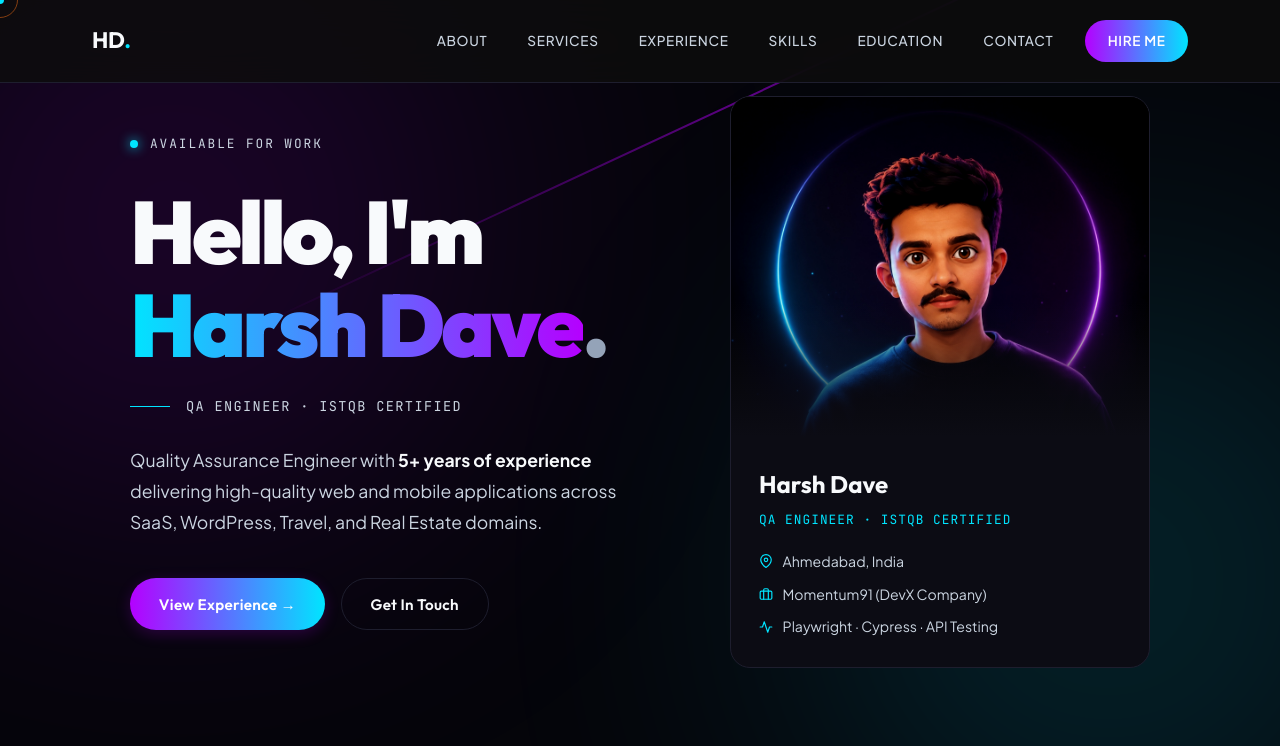
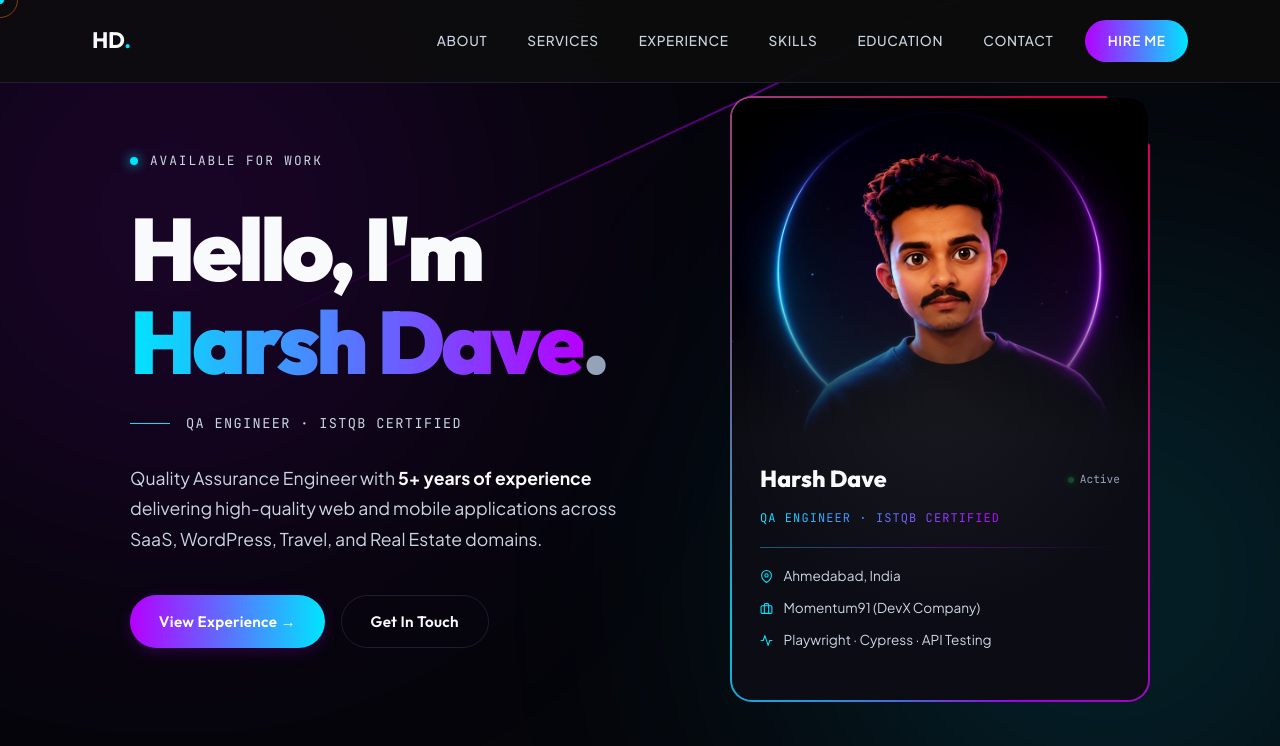
Before and after one commit to daveharshpro/Portfolio, a Next.js app: page / in a window 1280 px wide. Shown: the top 746 px of the page. Built offline with nearby package versions, Linux system fonts and the light colour scheme.

Commit message:
Hero section minor changes

```diff
--- a/src/components/Contact.tsx
+++ b/src/components/Contact.tsx
@@ -9,74 +9,71 @@ const fadeUp: Variants = {
 const cardSlide: Variants = {
   hidden: { opacity: 0, x: 60, filter: "blur(8px)" },
   visible: (i: number) => ({
-    opacity: 1,
-    x: 0,
-    filter: "blur(0px)",
+    opacity: 1, x: 0, filter: "blur(0px)",
     transition: { duration: 0.55, delay: i * 0.12, ease: [0.16, 1, 0.3, 1] },
   }),
 };
 
-/* ── Real, pixel-perfect brand SVG icons ─────────────────────────────────── */
+/* ── Shared gradient ID used across all icons ──────────────────────────── */
+const GRAD_ID = "icon-brand-gradient";
 
-// Gmail / Email — official envelope shape
+const GradDef = () => (
+  <defs>
+    <linearGradient id={GRAD_ID} x1="0%" y1="0%" x2="100%" y2="100%">
+      <stop offset="0%" stopColor="#00e5ff" />
+      <stop offset="100%" stopColor="#b500ff" />
+    </linearGradient>
+  </defs>
+);
+
+/* ── Real brand / pixel-perfect SVG icons ─────────────────────────────── */
+
 const EmailIcon = () => (
-  <svg width="26" height="26" viewBox="0 0 24 24" fill="none" xmlns="http://www.w3.org/2000/svg">
+  <svg width="24" height="24" viewBox="0 0 24 24" fill="none" xmlns="http://www.w3.org/2000/svg">
+    <GradDef />
+    <rect x="2" y="4" width="20" height="16" rx="3"
+      stroke={`url(#${GRAD_ID})`} strokeWidth="1.7" />
+    <path d="M2 8l8.172 5.743a3 3 0 0 0 3.656 0L22 8"
+      stroke={`url(#${GRAD_ID})`} strokeWidth="1.7" strokeLinecap="round" />
+  </svg>
+);
+
+const LinkedInIcon = () => (
+  <svg width="24" height="24" viewBox="0 0 24 24" xmlns="http://www.w3.org/2000/svg">
+    <GradDef />
+    {/* Official LinkedIn logo — rounded square with 'in' letterform */}
     <path
-      d="M2 6.5A2.5 2.5 0 0 1 4.5 4h15A2.5 2.5 0 0 1 22 6.5v11A2.5 2.5 0 0 1 19.5 20h-15A2.5 2.5 0 0 1 2 17.5V6.5z"
-      stroke="currentColor" strokeWidth="1.6"
-    />
-    <path
-      d="M2 7l8.172 5.743a3 3 0 0 0 3.656 0L22 7"
-      stroke="currentColor" strokeWidth="1.6" strokeLinecap="round"
+      fill={`url(#${GRAD_ID})`}
+      d="M20.447 20.452h-3.554v-5.569c0-1.328-.027-3.037-1.852-3.037-1.853 0-2.136 1.445-2.136 2.939v5.667H9.351V9h3.414v1.561h.046c.477-.9 1.637-1.85 3.37-1.85 3.601 0 4.267 2.37 4.267 5.455v6.286zM5.337 7.433a2.062 2.062 0 0 1-2.063-2.065 2.064 2.064 0 1 1 2.063 2.065zm1.782 13.019H3.555V9h3.564v11.452zM22.225 0H1.771C.792 0 0 .774 0 1.729v20.542C0 23.227.792 24 1.771 24h20.451C23.2 24 24 23.227 24 22.271V1.729C24 .774 23.2 0 22.222 0h.003z"
     />
   </svg>
 );
 
-// LinkedIn — official "in" square logo
-const LinkedInIcon = () => (
-  <svg width="26" height="26" viewBox="0 0 24 24" fill="currentColor" xmlns="http://www.w3.org/2000/svg">
-    <path d="M19 0H5C2.239 0 0 2.239 0 5v14c0 2.761 2.239 5 5 5h14c2.762 0 5-2.239 5-5V5c0-2.761-2.238-5-5-5zM8 19H5V8h3v11zM6.5 6.732c-.966 0-1.75-.79-1.75-1.764s.784-1.764 1.75-1.764 1.75.79 1.75 1.764-.783 1.764-1.75 1.764zM20 19h-3v-5.604c0-3.368-4-3.113-4 0V19h-3V8h3v1.765c1.396-2.586 7-2.777 7 2.476V19z"/>
+const GitHubIcon = () => (
+  <svg width="24" height="24" viewBox="0 0 24 24" fill={`url(#${GRAD_ID})`} xmlns="http://www.w3.org/2000/svg">
+    <GradDef />
+    <path d="M12 .297c-6.63 0-12 5.373-12 12 0 5.303 3.438 9.8 8.205 11.385.6.113.82-.258.82-.577 0-.285-.01-1.04-.015-2.04-3.338.724-4.042-1.61-4.042-1.61C4.422 18.07 3.633 17.7 3.633 17.7c-1.087-.744.084-.729.084-.729 1.205.084 1.838 1.236 1.838 1.236 1.07 1.835 2.809 1.305 3.495.998.108-.776.417-1.305.76-1.605-2.665-.3-5.466-1.332-5.466-5.93 0-1.31.465-2.38 1.235-3.22-.135-.303-.54-1.523.105-3.176 0 0 1.005-.322 3.3 1.23.96-.267 1.98-.399 3-.405 1.02.006 2.04.138 3 .405 2.28-1.552 3.285-1.23 3.285-1.23.645 1.653.24 2.873.12 3.176.765.84 1.23 1.91 1.23 3.22 0 4.61-2.805 5.625-5.475 5.92.42.36.81 1.096.81 2.22 0 1.606-.015 2.896-.015 3.286 0 .315.21.69.825.57C20.565 22.092 24 17.592 24 12.297c0-6.627-5.373-12-12-12" />
   </svg>
 );
 
-// GitHub — official Octocat logo path
-const GitHubIcon = () => (
-  <svg width="26" height="26" viewBox="0 0 24 24" fill="currentColor" xmlns="http://www.w3.org/2000/svg">
-    <path d="M12 .297c-6.63 0-12 5.373-12 12 0 5.303 3.438 9.8 8.205 11.385.6.113.82-.258.82-.577 0-.285-.01-1.04-.015-2.04-3.338.724-4.042-1.61-4.042-1.61C4.422 18.07 3.633 17.7 3.633 17.7c-1.087-.744.084-.729.084-.729 1.205.084 1.838 1.236 1.838 1.236 1.07 1.835 2.809 1.305 3.495.998.108-.776.417-1.305.76-1.605-2.665-.3-5.466-1.332-5.466-5.93 0-1.31.465-2.38 1.235-3.22-.135-.303-.54-1.523.105-3.176 0 0 1.005-.322 3.3 1.23.96-.267 1.98-.399 3-.405 1.02.006 2.04.138 3 .405 2.28-1.552 3.285-1.23 3.285-1.23.645 1.653.24 2.873.12 3.176.765.84 1.23 1.91 1.23 3.22 0 4.61-2.805 5.625-5.475 5.92.42.36.81 1.096.81 2.22 0 1.606-.015 2.896-.015 3.286 0 .315.21.69.825.57C20.565 22.092 24 17.592 24 12.297c0-6.627-5.373-12-12-12"/>
-  </svg>
-);
-
-// Google Maps Pin — clean teardrop with dot
 const LocationIcon = () => (
-  <svg width="26" height="26" viewBox="0 0 24 24" fill="none" xmlns="http://www.w3.org/2000/svg">
+  <svg width="24" height="24" viewBox="0 0 24 24" fill="none" xmlns="http://www.w3.org/2000/svg">
+    <GradDef />
     <path
       d="M12 2C8.13 2 5 5.13 5 9c0 5.25 7 13 7 13s7-7.75 7-13c0-3.87-3.13-7-7-7z"
-      fill="currentColor" opacity="0.25"
+      stroke={`url(#${GRAD_ID})`} strokeWidth="1.7" strokeLinejoin="round"
+      fill={`url(#${GRAD_ID})`} fillOpacity="0.12"
     />
-    <path
-      d="M12 2C8.13 2 5 5.13 5 9c0 5.25 7 13 7 13s7-7.75 7-13c0-3.87-3.13-7-7-7z"
-      stroke="currentColor" strokeWidth="1.6" strokeLinejoin="round"
-    />
-    <circle cx="12" cy="9" r="2.5" fill="currentColor"/>
+    <circle cx="12" cy="9" r="2.5" fill={`url(#${GRAD_ID})`} />
   </svg>
 );
 
 const contactLinks = [
-  { label: "Email",    value: "daveharsh09@gmail.com",                 href: "mailto:daveharsh09@gmail.com",              icon: <EmailIcon />    },
-  { label: "LinkedIn", value: "linkedin.com/in/harsh-dave-52b44688",   href: "https://www.linkedin.com/in/harsh-dave-52b44688/", icon: <LinkedInIcon /> },
-  { label: "GitHub",   value: "github.com/daveharshpro",               href: "https://github.com/daveharshpro",           icon: <GitHubIcon />   },
-  { label: "Location", value: "Ahmedabad, India",                      href: "#",                                         icon: <LocationIcon /> },
+  { label: "Email",    value: "daveharsh09@gmail.com",               href: "mailto:daveharsh09@gmail.com",                    icon: <EmailIcon />    },
+  { label: "LinkedIn", value: "linkedin.com/in/harsh-dave-52b44688", href: "https://www.linkedin.com/in/harsh-dave-52b44688/", icon: <LinkedInIcon /> },
+  { label: "GitHub",   value: "github.com/daveharshpro",             href: "https://github.com/daveharshpro",                 icon: <GitHubIcon />   },
+  { label: "Location", value: "Ahmedabad, India",                    href: "#",                                               icon: <LocationIcon /> },
 ];
-
-const iconStyle: React.CSSProperties = {
-  color: "#ffffff",
-  filter: "drop-shadow(0 0 8px rgba(255,255,255,0.85)) drop-shadow(0 0 18px rgba(255,255,255,0.4))",
-  flexShrink: 0,
-  display: "flex",
-  alignItems: "center",
-  justifyContent: "center",
-  width: "36px",
-};
 
 export default function Contact() {
   return (
@@ -136,17 +133,36 @@ export default function Contact() {
                 whileHover={{ background: "var(--bg-card-hover)", x: 5 } as never}
                 transition={{ duration: 0.22 }}
               >
-                {/* Glowing white icon — no background */}
-                <span style={iconStyle}>{link.icon}</span>
+                {/* Bare icon — no background, subtle 3D drop-shadow on hover */}
+                <motion.span
+                  style={{
+                    display: "flex", alignItems: "center", justifyContent: "center",
+                    width: "32px", flexShrink: 0,
+                    filter: "drop-shadow(0 2px 4px rgba(0,0,0,0.5))",
+                  }}
+                  whileHover={{
+                    filter: "drop-shadow(0 4px 10px rgba(0,0,0,0.7)) drop-shadow(0 0 6px rgba(0,229,255,0.18))",
+                    y: -2,
+                    transition: { duration: 0.2 },
+                  } as never}
+                >
+                  {link.icon}
+                </motion.span>
 
                 <div style={{ flex: 1, minWidth: 0 }}>
-                  <p style={{ fontFamily: "var(--font-mono)", fontSize: "0.72rem", color: "var(--text-muted)", letterSpacing: "0.1em", textTransform: "uppercase", marginBottom: "0.2rem" }}>{link.label}</p>
-                  <p style={{ fontSize: "0.9rem", color: "var(--text-primary)", fontWeight: 500, overflow: "hidden", textOverflow: "ellipsis", whiteSpace: "nowrap" }}>{link.value}</p>
+                  <p style={{ fontFamily: "var(--font-mono)", fontSize: "0.72rem", color: "var(--text-muted)", letterSpacing: "0.1em", textTransform: "uppercase", marginBottom: "0.2rem" }}>
+                    {link.label}
+                  </p>
+                  <p style={{ fontSize: "0.9rem", color: "var(--text-primary)", fontWeight: 500, overflow: "hidden", textOverflow: "ellipsis", whiteSpace: "nowrap" }}>
+                    {link.value}
+                  </p>
                 </div>
 
                 {/* Diagonal arrow */}
-                <svg width="15" height="15" viewBox="0 0 24 24" fill="none" stroke="var(--accent)" strokeWidth="2" strokeLinecap="round" strokeLinejoin="round" style={{ flexShrink: 0, opacity: 0.7 }}>
-                  <path d="M7 17L17 7M17 7H7M17 7v10"/>
+                <svg width="15" height="15" viewBox="0 0 24 24" fill="none"
+                  stroke="var(--accent)" strokeWidth="2" strokeLinecap="round" strokeLinejoin="round"
+                  style={{ flexShrink: 0, opacity: 0.6 }}>
+                  <path d="M7 17L17 7M17 7H7M17 7v10" />
                 </svg>
               </motion.a>
             ))}
--- a/src/components/Hero.tsx
+++ b/src/components/Hero.tsx
@@ -1,5 +1,6 @@
 "use client";
-import { motion, Variants } from "framer-motion";
+import { motion, useMotionValue, useTransform, useSpring, Variants } from "framer-motion";
+import { useRef } from "react";
 
 const fadeUp: Variants = {
   hidden: { opacity: 0, y: 40 },
@@ -11,13 +12,61 @@ const stagger: Variants = {
 };
 
 const stats = [
-  { value: "5+",  label: "Years Experience" },
-  { value: "20+", label: "Projects Delivered" },
-  { value: "4",   label: "Companies Served" },
+  { value: "5+",   label: "Years Experience" },
+  { value: "20+",  label: "Projects Delivered" },
+  { value: "4",    label: "Companies Served" },
   { value: "100%", label: "Client Satisfaction" },
 ];
 
+const infoRows = [
+  {
+    icon: (
+      <svg width="13" height="13" viewBox="0 0 24 24" fill="none" stroke="currentColor" strokeWidth="2" strokeLinecap="round" strokeLinejoin="round">
+        <path d="M21 10c0 7-9 13-9 13s-9-6-9-13a9 9 0 0 1 18 0z"/>
+        <circle cx="12" cy="10" r="3"/>
+      </svg>
+    ),
+    text: "Ahmedabad, India",
+  },
+  {
+    icon: (
+      <svg width="13" height="13" viewBox="0 0 24 24" fill="none" stroke="currentColor" strokeWidth="2" strokeLinecap="round" strokeLinejoin="round">
+        <rect x="2" y="7" width="20" height="14" rx="2" ry="2"/>
+        <path d="M16 21V5a2 2 0 0 0-2-2h-4a2 2 0 0 0-2 2v16"/>
+      </svg>
+    ),
+    text: "Momentum91 (DevX Company)",
+  },
+  {
+    icon: (
+      <svg width="13" height="13" viewBox="0 0 24 24" fill="none" stroke="currentColor" strokeWidth="2" strokeLinecap="round" strokeLinejoin="round">
+        <polyline points="22 12 18 12 15 21 9 3 6 12 2 12"/>
+      </svg>
+    ),
+    text: "Playwright · Cypress · API Testing",
+  },
+];
+
 export default function Hero() {
+  const cardRef = useRef<HTMLDivElement>(null);
+  const mouseX = useMotionValue(0.5);
+  const mouseY = useMotionValue(0.5);
+
+  const rotateX = useSpring(useTransform(mouseY, [0, 1], [7, -7]), { stiffness: 180, damping: 28 });
+  const rotateY = useSpring(useTransform(mouseX, [0, 1], [-7, 7]), { stiffness: 180, damping: 28 });
+
+  const handleMouseMove = (e: React.MouseEvent<HTMLDivElement>) => {
+    const rect = cardRef.current?.getBoundingClientRect();
+    if (!rect) return;
+    mouseX.set((e.clientX - rect.left) / rect.width);
+    mouseY.set((e.clientY - rect.top) / rect.height);
+  };
+
+  const handleMouseLeave = () => {
+    mouseX.set(0.5);
+    mouseY.set(0.5);
+  };
+
   return (
     <section id="hero" style={{ minHeight: "100vh", display: "flex", alignItems: "center", paddingTop: "6rem" }}>
       <div className="container" style={{ position: "relative" }}>
@@ -63,38 +112,58 @@ export default function Hero() {
             initial={{ opacity: 0, x: 60 }}
             animate={{ opacity: 1, x: 0 }}
             transition={{ duration: 0.9, ease: [0.16, 1, 0.3, 1], delay: 0.3 }}
+            style={{ perspective: "1200px" }}
           >
-            <div style={{
+            {/* Rotating gradient border wrapper */}
+            <div style={{ position: "relative", borderRadius: "22px", padding: "2px", overflow: "hidden" }}>
+
+              {/* Spinning conic-gradient acting as the border */}
+              <motion.div
+                style={{
+                  position: "absolute",
+                  top: "50%", left: "50%",
+                  width: "220%", height: "220%",
+                  marginTop: "-110%", marginLeft: "-110%",
+                  background: "conic-gradient(from 0deg, #b500ff 0%, #00e5ff 35%, #ff0055 65%, #b500ff 100%)",
+                  opacity: 0.85,
+                }}
+                animate={{ rotate: 360 }}
+                transition={{ duration: 5, repeat: Infinity, ease: "linear" }}
+              />
+
+              {/* 3D-tilt card */}
+              <motion.div
+                ref={cardRef}
+                style={{
+                  position: "relative",
                   background: "var(--bg-card)",
-              border: "1px solid var(--border)",
                   borderRadius: "20px",
                   overflow: "hidden",
-              position: "relative",
-            }}>
-              {/* Avatar Photo */}
-              <div style={{
-                height: "340px",
-                position: "relative",
-                overflow: "hidden",
-                background: "#0a0a0a"
-              }}>
+                  transformStyle: "preserve-3d",
+                  rotateX,
+                  rotateY,
+                  willChange: "transform",
+                }}
+                onMouseMove={handleMouseMove}
+                onMouseLeave={handleMouseLeave}
+              >
+                {/* ── Photo area ─────────────────────────────────────── */}
+                <div style={{ height: "340px", position: "relative", overflow: "hidden", background: "#0a0a0a" }}>
                   {/* Ambient glow behind image */}
                   <div style={{ position: "absolute", top: "50%", left: "50%", transform: "translate(-50%, -50%)", width: "100%", height: "100%", background: "radial-gradient(circle, var(--accent-glow) 0%, transparent 70%)" }} />
 
-                {/* Thin decorative crosshairs / circles */}
+                  {/* Decorative circles */}
                   <div style={{ position: "absolute", top: "50%", left: "50%", transform: "translate(-50%, -50%)", width: "320px", height: "320px", border: "1px dashed rgba(255,255,255,0.1)", borderRadius: "50%", pointerEvents: "none" }} />
                   <div style={{ position: "absolute", top: "50%", left: "50%", transform: "translate(-50%, -50%)", width: "100%", height: "1px", background: "rgba(255,255,255,0.05)", pointerEvents: "none" }} />
                   <div style={{ position: "absolute", top: "50%", left: "50%", transform: "translate(-50%, -50%)", width: "1px", height: "100%", background: "rgba(255,255,255,0.05)", pointerEvents: "none" }} />
 
-                {/* Image with matching theme filters */}
+                  {/* Photo */}
                   <img
                     src="/avatar-neon.jpg"
                     alt="Harsh Dave"
                     style={{
-                    width: "100%",
-                    height: "100%",
-                    objectFit: "cover",
-                    objectPosition: "center center",
+                      width: "100%", height: "100%",
+                      objectFit: "cover", objectPosition: "center center",
                       filter: "contrast(1.05) brightness(0.95)",
                       transition: "transform 0.5s ease-out, filter 0.5s ease",
                     }}
@@ -108,55 +177,63 @@ export default function Hero() {
                     }}
                   />
 
-                {/* Overlay gradient to blend into the card */}
-                <div style={{
-                  position: "absolute",
-                  inset: 0,
-                  background: "linear-gradient(to bottom, transparent 60%, var(--bg-card) 100%)",
-                  pointerEvents: "none"
-                }} />
+                  {/* Bottom fade to card */}
+                  <div style={{ position: "absolute", inset: 0, background: "linear-gradient(to bottom, transparent 55%, var(--bg-card) 100%)", pointerEvents: "none" }} />
+
+
                 </div>
 
-              {/* Info */}
-              <div style={{ padding: "1.75rem" }}>
-                <h2 style={{ fontFamily: "var(--font-heading)", fontSize: "1.5rem", fontWeight: 700, marginBottom: "0.25rem" }}>Harsh Dave</h2>
-                <p style={{ color: "var(--accent)", fontFamily: "var(--font-mono)", fontSize: "0.8rem", letterSpacing: "0.08em", marginBottom: "1.25rem" }}>QA ENGINEER · ISTQB CERTIFIED</p>
-                <div style={{ display: "flex", flexDirection: "column", gap: "0.6rem" }}>
-                  {[
-                    {
-                      icon: (
-                        <svg width="14" height="14" viewBox="0 0 24 24" fill="none" stroke="currentColor" strokeWidth="2" strokeLinecap="round" strokeLinejoin="round">
-                          <path d="M21 10c0 7-9 13-9 13s-9-6-9-13a9 9 0 0 1 18 0z"/>
-                          <circle cx="12" cy="10" r="3"/>
-                        </svg>
-                      ),
-                      text: "Ahmedabad, India"
-                    },
-                    {
-                      icon: (
-                        <svg width="14" height="14" viewBox="0 0 24 24" fill="none" stroke="currentColor" strokeWidth="2" strokeLinecap="round" strokeLinejoin="round">
-                          <rect x="2" y="7" width="20" height="14" rx="2" ry="2"/>
-                          <path d="M16 21V5a2 2 0 0 0-2-2h-4a2 2 0 0 0-2 2v16"/>
-                        </svg>
-                      ),
-                      text: "Momentum91 (DevX Company)"
-                    },
-                    {
-                      icon: (
-                        <svg width="14" height="14" viewBox="0 0 24 24" fill="none" stroke="currentColor" strokeWidth="2" strokeLinecap="round" strokeLinejoin="round">
-                          <polyline points="22 12 18 12 15 21 9 3 6 12 2 12"/>
-                        </svg>
-                      ),
-                      text: "Playwright · Cypress · API Testing"
-                    },
-                  ].map((item, i) => (
-                    <div key={i} style={{ display: "flex", alignItems: "center", gap: "0.6rem", fontSize: "0.88rem", color: "var(--text-secondary)" }}>
+                {/* ── Info section ─────────────────────────────────── */}
+                <div style={{ padding: "1.4rem 1.75rem 1.75rem" }}>
+                  {/* Name + status */}
+                  <div style={{ display: "flex", alignItems: "center", justifyContent: "space-between", marginBottom: "0.3rem" }}>
+                    <h2 style={{ fontFamily: "var(--font-heading)", fontSize: "1.45rem", fontWeight: 800 }}>
+                      Harsh Dave
+                    </h2>
+                    {/* Live green dot */}
+                    <span style={{ display: "flex", alignItems: "center", gap: "0.35rem", fontSize: "0.7rem", color: "var(--text-muted)", fontFamily: "var(--font-mono)" }}>
+                      <motion.span
+                        animate={{ opacity: [1, 0.3, 1] }}
+                        transition={{ duration: 2, repeat: Infinity }}
+                        style={{ width: 6, height: 6, borderRadius: "50%", background: "#22c55e", boxShadow: "0 0 6px #22c55e", display: "inline-block" }}
+                      />
+                      Active
+                    </span>
+                  </div>
+
+                  {/* Gradient role text */}
+                  <p className="text-gradient" style={{ fontFamily: "var(--font-mono)", fontSize: "0.75rem", letterSpacing: "0.09em", marginBottom: "1.1rem" }}>
+                    QA ENGINEER · ISTQB CERTIFIED
+                  </p>
+
+                  {/* Divider */}
+                  <div style={{ height: "1px", background: "linear-gradient(90deg, var(--accent), var(--accent-secondary), transparent)", marginBottom: "1.1rem", opacity: 0.4 }} />
+
+                  {/* Info rows */}
+                  <div style={{ display: "flex", flexDirection: "column", gap: "0.6rem", marginBottom: "1.25rem" }}>
+                    {infoRows.map((item, i) => (
+                      <div key={i} style={{ display: "flex", alignItems: "center", gap: "0.65rem", fontSize: "0.85rem", color: "var(--text-secondary)" }}>
                         <span style={{ color: "var(--accent)", display: "flex", alignItems: "center", flexShrink: 0 }}>{item.icon}</span>
                         <span>{item.text}</span>
                       </div>
                     ))}
                   </div>
+
+
                 </div>
+
+                {/* Subtle inner glow overlay (3D sheen) */}
+                <motion.div
+                  style={{
+                    position: "absolute", inset: 0, pointerEvents: "none", borderRadius: "20px",
+                    background: useTransform(
+                      [mouseX, mouseY] as never,
+                      ([x, y]: number[]) =>
+                        `radial-gradient(circle at ${x * 100}% ${y * 100}%, rgba(255,255,255,0.05) 0%, transparent 60%)`
+                    ),
+                  }}
+                />
+              </motion.div>
             </div>
           </motion.div>
         </div>
```
Lines whose indentation alone changed are shown as unchanged.
